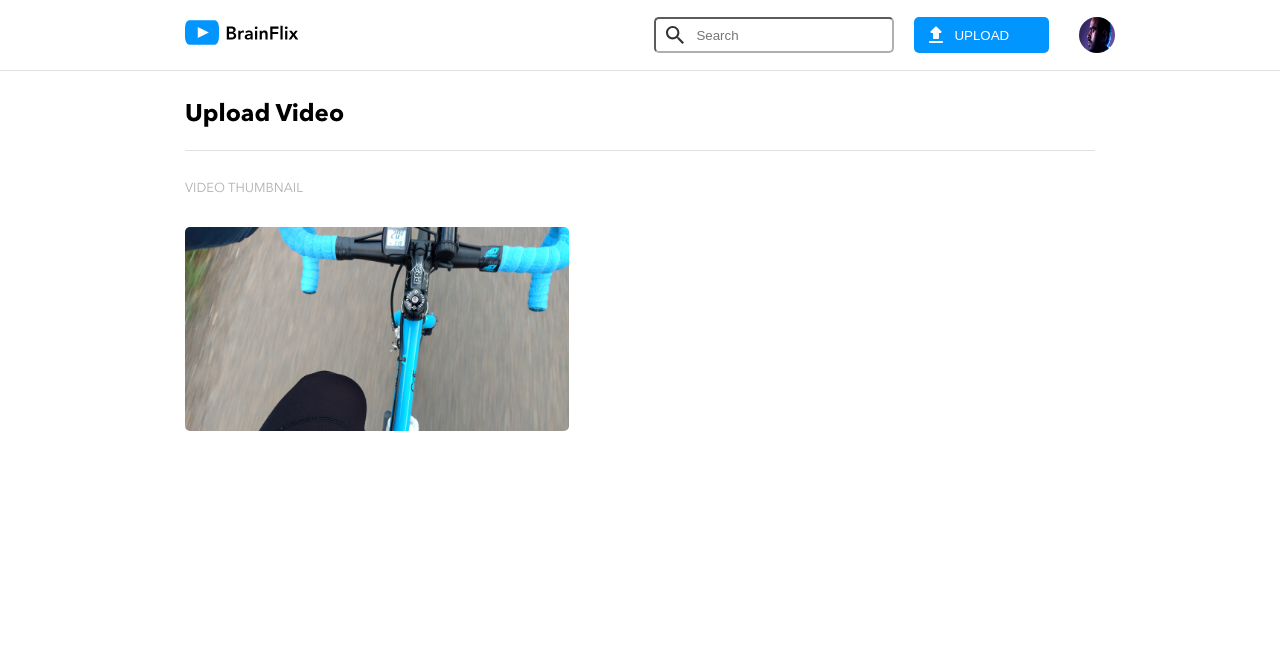
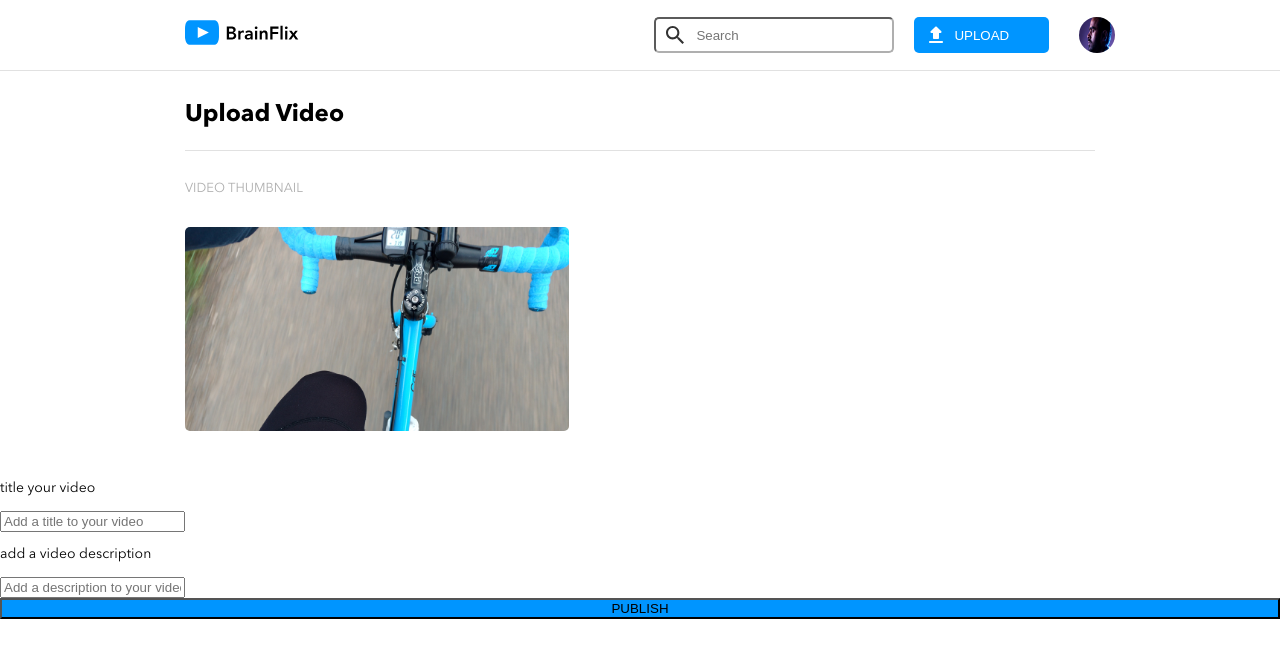
Before and after one commit to Kimberlynolsin/Brainflix-Client, a React (Create React App) app: page /upload in a window 1280 px wide. Shown: the top 658 px of the page. Built offline with nearby package versions, Linux system fonts and the light colour scheme.

Commit message:
Form skeleton

```diff
--- a/src/pages/UploadVideo/UploadVideo.js
+++ b/src/pages/UploadVideo/UploadVideo.js
@@ -11,6 +11,22 @@ const UploadVideo = () => {
         <div className="upload__container">
           <img className="upload__preview" src={preview} alt="bicycle"></img>
         </div>
+        <form className="upload__form">
+          <label className="upload__form__label">
+            <p className="upload__form__title">title your video </p>
+            <input type="text" placeholder="Add a title to your video"></input>
+          </label>
+          <label className="upload__form__description">
+            <p className="upload__form__description__title">
+              add a video description
+            </p>
+            <input
+              type="text"
+              placeholder="Add a description to your video"
+            ></input>
+          </label>
+          <input type="submit" value="PUBLISH"></input>
+        </form>
       </section>
     </>
   );
--- a/src/pages/UploadVideo/UploadVideo.scss
+++ b/src/pages/UploadVideo/UploadVideo.scss
@@ -63,4 +63,12 @@
     display: flex;
     flex-direction: column;
   }
+
+  &__description__title{
+    text-transform: uppercase;
+  }
+
+  [type="submit"]{
+    background-color: $brainflix-blue;
+  }
 }
```
